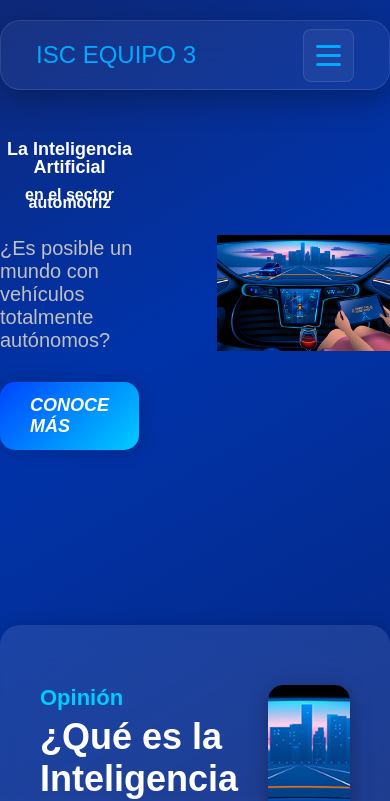
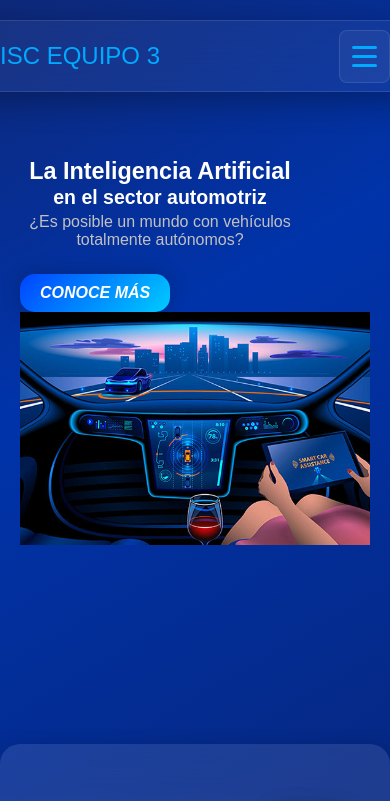
Before and after one commit to AngelChavezG/MiPaginaWeb, a plain HTML site: page index.html in a window 390 px wide. Shown: the top 801 px of the page. Drawn offline with Linux system fonts and the light colour scheme; a web font is replaced by a local one.

Commit message:
Add files via upload

```diff
--- a/css/components.css
+++ b/css/components.css
@@ -287,19 +287,48 @@ input[type="checkbox"] {
 
 /* Responsive navegación */
 @media (max-width: 768px) {
-  .glass-header {
-  position: fixed;
-  top: 0;
-  left: 50%;
-  transform: translateX(-50%);
-  width: 100%;
-  max-width: 1200px;   /* igual que las secciones */
-  margin-top: 20px;
-  padding: 0 35px;
-  box-sizing: border-box; /* incluye padding/border en el cálculo */
-  border-radius: 20px;
-  /* resto de estilos */
+  .header-content {
+    display: flex;
+    flex-direction: column;
+    align-items: center;
+    padding: 20px;
+    box-sizing: border-box;
+    max-width: 100%;
+    overflow-x: hidden;
   }
+
+  .header-txt h1 {
+    font-size: clamp(20px, 6vw, 28px); /* escala según ancho */
+    text-align: center;
+    word-break: break-word;
+    max-width: 90vw;                   /* evita que se extienda demasiado */
+    margin: 0 auto;
+  }
+
+  .header-txt h2 {
+    font-size: clamp(18px, 5vw, 24px);
+    text-align: center;
+    margin: 10px auto;
+  }
+
+  .header-txt p {
+    font-size: 16px;
+    text-align: center;
+    margin: 10px auto;
+  }
+
+  .header-img img {
+    width: 100%;
+    height: auto;
+    max-width: 500px;
+  }
+
+  .btn {
+    font-size: 16px;
+    padding: 10px 20px;
+    margin-top: 15px;
+  }
+
 
   .mobile-menu-toggle {
     display: flex; /* visible en móvil */
@@ -323,15 +352,4 @@ input[type="checkbox"] {
     display: flex;
     animation: slideDownNav 0.4s ease-out;
   }
-
-  .header-txt h1 {
-    font-size: 18px;            /* reduce tamaño */
-    text-align: center;
-    word-break: break-word;
-  }
-
-  .header-txt h2 {
-    font-size: 16px;
-    text-align: center;
-  }
 }
```
